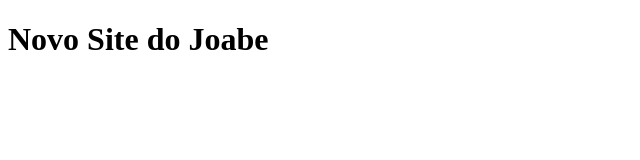
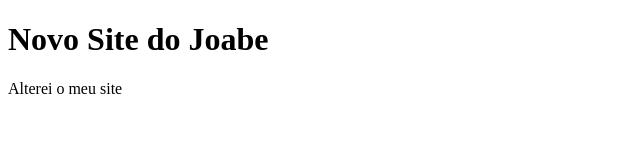
Before and after one commit to joabefuzaro/site-tecnet, a plain HTML site: page index.html in a window 1280 px wide. Shown: the whole page, without its empty margins (0-640 px from the left). Drawn offline with Linux system fonts and the light colour scheme.

Commit message:
Index alterada

```diff
--- a/index.html
+++ b/index.html
@@ -7,5 +7,6 @@
 </head>
 <body>
   <h1>Novo Site do Joabe</h1>
+  Alterei o meu site
 </body>
 </html>
```
